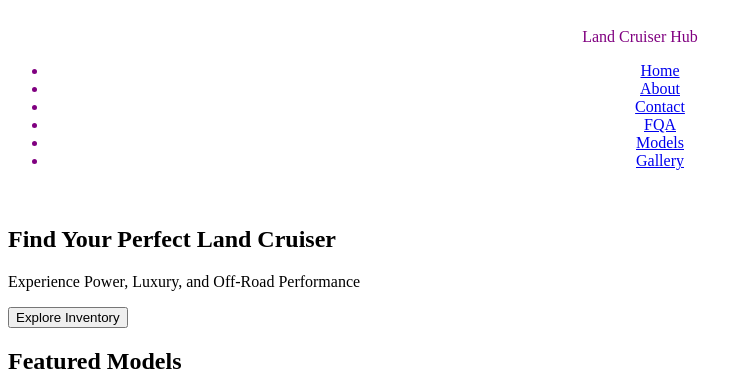
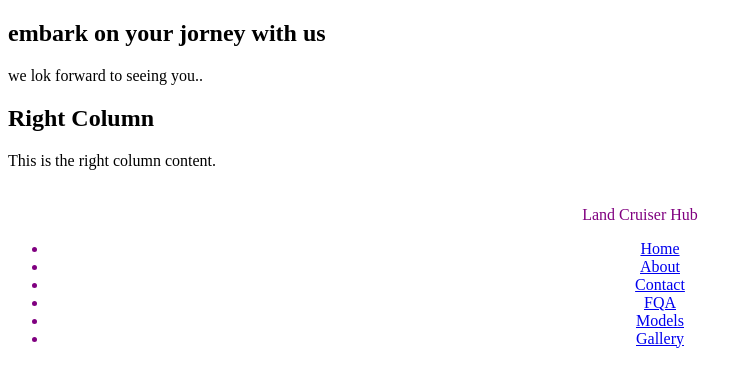
Before and after one commit to wangukudziila/Landcruiser-Hub, a plain HTML site: page index.html in a window 1280 px wide. Shown: the top 373 px of the page, without its empty margins (0-753 px from the left). Drawn offline with Linux system fonts and the light colour scheme; a script that the page names is missing.

Commit message:
index.html

```diff
--- a/index.html
+++ b/index.html
@@ -7,6 +7,18 @@
     <link rel="stylesheet" href="styles.css">
 </head>
 <body>
+     <div class="container">
+    <div class="left-column">
+      <h2>embark on your jorney with us</h2>
+      <p>we lok forward to seeing you..</p>
+    </div>
+    <div class="right-column">
+      <h2>Right Column</h2>
+      <p>This is the right column content.</p>
+    </div>
+  </div>
+</body>
+    </html>
 
     <header>
         <nav>
@@ -21,9 +33,6 @@
             </ul>
         </nav>
     </header>
-
-
-
 
     <!-- Hero Section -->
     <section id="home" class="hero">
```
